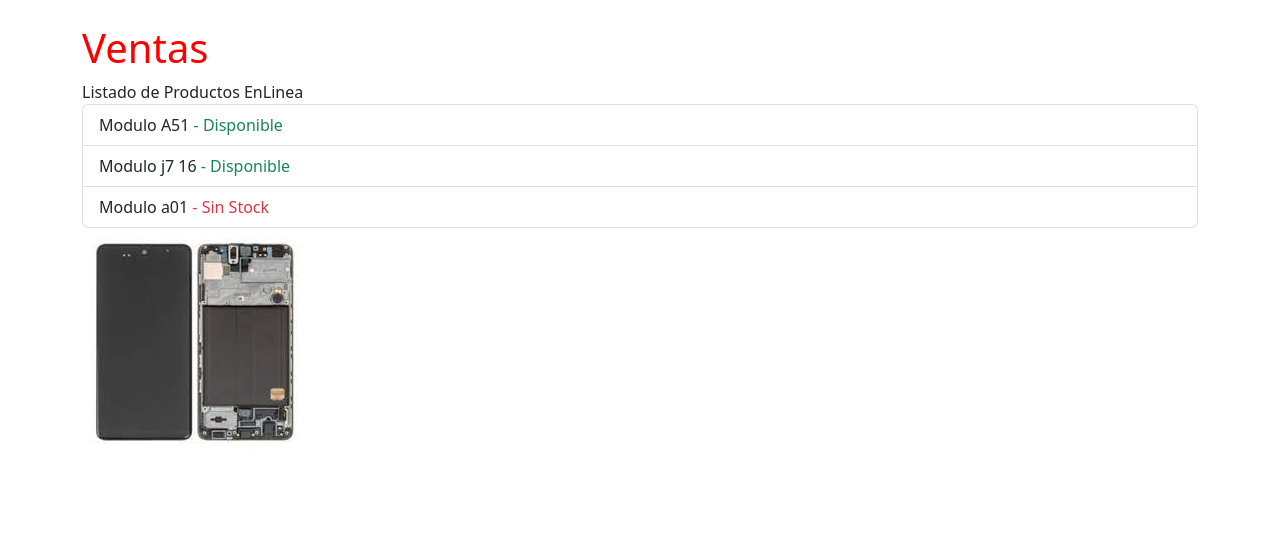
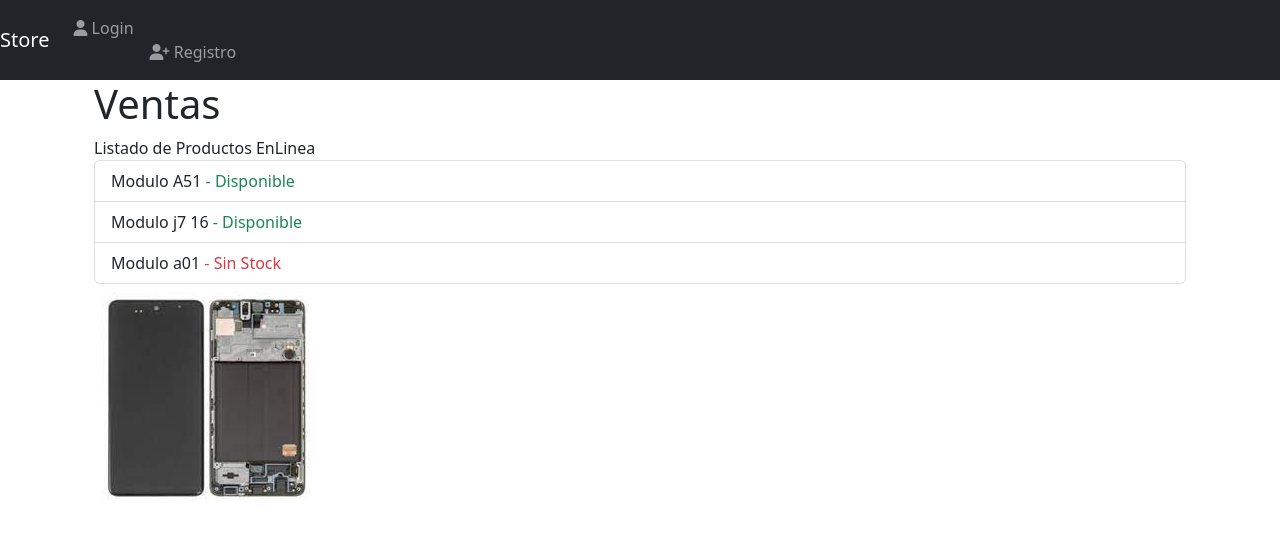
Before and after one commit to Christian-Coria/webshop, a Django app: page / in a window 1280 px wide. Shown: the top 539 px of the page. Run offline with Django 3.2, Linux system fonts and the light colour scheme; some libraries are stand-ins or nearby versions.

Commit message:
html, iconos, validaciones de usuarios

```diff
--- /dev/null
+++ b/shop/templates/base.html
@@ -0,0 +1,38 @@
+{% load static %}
+<!DOCTYPE html>
+
+<html>
+    <head>
+        <meta charset="utf-8">
+        <meta http-equiv="X-UA-Compatible" content="IE=edge">
+        <title></title>
+        <link href="https://cdn.jsdelivr.net/npm/bootstrap@5.2.2/dist/css/bootstrap.min.css" rel="stylesheet" integrity="sha384-Zenh87qX5JnK2Jl0vWa8Ck2rdkQ2Bzep5IDxbcnCeuOxjzrPF/et3URy9Bv1WTRi" crossorigin="anonymous">
+    </head>
+        <meta name="description" content="">
+        <meta name="viewport" content="width=device-width, initial-scale=1">
+        <link rel="stylesheet" href="">
+    </head>
+    <body>
+
+{% include 'navbar.html' %}
+
+        <div class="container">
+
+                {% include 'message.html' %}
+
+            <div class="row">
+
+            {% block content %}
+
+            {% endblock %}
+
+
+
+
+
+    </body>
+    <script src="https://kit.fontawesome.com/4ebfe76419.js" crossorigin="anonymous"></script>
+    <script src="https://cdn.jsdelivr.net/npm/@popperjs/core@2.11.6/dist/umd/popper.min.js" integrity="sha384-oBqDVmMz9ATKxIep9tiCxS/Z9fNfEXiDAYTujMAeBAsjFuCZSmKbSSUnQlmh/jp3" crossorigin="anonymous"></script>
+    <script src="https://cdn.jsdelivr.net/npm/bootstrap@5.2.3/dist/js/bootstrap.min.js" integrity="sha384-cuYeSxntonz0PPNlHhBs68uyIAVpIIOZZ5JqeqvYYIcEL727kskC66kF92t6Xl2V" crossorigin="anonymous"></script>
+    <script src="" async defer></script>
+</html>
--- a/shop/templates/index.html
+++ b/shop/templates/index.html
@@ -1,25 +1,9 @@
+{% extends 'base.html' %}
 {% load static %}
-<!doctype html>
-<html lang="en">
-  <head>
-    <meta charset="utf-8">
-    <meta name="viewport" content="width=device-width, initial-scale=1">
-    <title>{{ titulo }}</title>
-    <link href="https://cdn.jsdelivr.net/npm/bootstrap@5.2.2/dist/css/bootstrap.min.css" rel="stylesheet" integrity="sha384-Zenh87qX5JnK2Jl0vWa8Ck2rdkQ2Bzep5IDxbcnCeuOxjzrPF/et3URy9Bv1WTRi" crossorigin="anonymous">
-    <link rel="stylesheet" href="{% static 'css/style.css' %}">
-</head>
-<body>
-    <div class="container">
-        <dev class="container">
+{% block content %}
 
-    {% if messages %}
-        {% for message in messages %}
-           <div class="alert" {% if message.tags == 'succes'%}alert-succes{% else %}alert-danger{%endif%}>
-            <button type="button" class="close" data-dismiss="alert">X</button>
-        {% endfor %}
-    {% endif %}
-     <div class="row">
-        <dic class="col">
+
+        <div class="col">
                 <h1>Ventas</h1>
                 {{ message }}
                 {{ titulo }}
@@ -40,10 +24,5 @@
             <img src="{% static 'imagenes/a51.jfif' %}" alt="Modulo A51">
 
         </div>
-    </div>
-    </div>
-    <script src="https://cdn.jsdelivr.net/npm/bootstrap@5.2.2/dist/js/bootstrap.bundle.min.js" integrity="sha384-OERcA2EqjJCMA+/3y+gxIOqMEjwtxJY7qPCqsdltbNJuaOe923+mo//f6V8Qbsw3" crossorigin="anonymous"></script>
-    <script src="{% static 'js/main.js' %}"></script>
 
-</body>
-</html>
+{% endblock %}
--- /dev/null
+++ b/shop/templates/message.html
@@ -0,0 +1,7 @@
+<div class="container">
+    {% if messages %}
+        {% for message in messages %}
+           <div class="alert" {% if message.tags == 'succes'%}alert-succes{% else %}alert-danger{%endif%}>
+            <button type="button" class="close" data-dismiss="alert">X</button>
+        {% endfor %}
+    {% endif %}
--- /dev/null
+++ b/shop/templates/navbar.html
@@ -0,0 +1,42 @@
+<!-- navegacion estilo bootsrap-->
+
+{% url 'login' as login %}   {# creando la variable condicionamos la clase active #}
+{% url 'registro' as registro %}
+
+<nav class="navbar navbar-expand-md bg-dark navbar-dark">
+ <a href="" class="navbar-brand">Store</a>
+
+    <button type"button" name="button" class="navbar-toggler navbar-toggler-right" data-toggler="collpse" data-target="#navb">
+        <spam class="navbar-toggler-icon"></spam> {#este es el icono#}
+    </button>    {#este boton solo aparece si la pantalla es pequeña#}
+
+    <div id="navb" class="navbar-collapse collapse hide">
+
+        <ul class="nav navbar-nav ml-auto">
+
+            {% if user.is_autenticated %}
+                <li class="navbar-item">
+                    <a href="{% url 'logout' %}" class="nav-link">
+                        <spam class="fa-solid fa-right-from-bracket"></spam>
+                        Logout</a>
+                </li>
+
+            {% else %}
+{# la clase active indica al usuario donde esta utilizando condiciones if#}
+                <li class="navbar-item {% if request.path == login %}active{% endif %}">
+                    <a href="{{ login }}" class="nav-link">
+                        <spam class="fas fa-user"></spam> {# icono de user #}
+                        Login</a>
+                </li>
+
+                <li class="navbar-item {% if request.path == registro %}active{% endif %}">">
+                    <a href="{{ registro }}" class="nav-link">
+                        <spam class="fas fa-user-plus"></spam>
+                        Registro</a>
+                </li>
+            {% endif %}
+
+        </ul>
+    </div>
+
+</nav>
--- a/shop/views.py
+++ b/shop/views.py
@@ -21,6 +21,8 @@ def index(request):
           })
 
 def login_view(request):
+    if request.user.is_authenticated:
+        return redirect('index')  # esta validacion es para que el usuario no pueda ingresar desde la barra sin loguearse
 
     if request.method == 'POST':
         username = request.POST.get('username')
@@ -39,11 +41,16 @@ def login_view(request):
     })
 
 def logout_view(request):
+
+
     logout(request)
     messages.success(request, 'Deslogueado Exitosamente')
     return redirect('login')
 
 def registro(request):
+    if request.user.is_authenticated:
+        return redirect('index')  # esta validacion es para que el usuario no pueda ingresar desde la barra sin loguearse
+
     form = RegisterForm(request.POST or None) #le decimos que genere un formulario con los datos recibidos o si no se recibe nada vacio (None)
 
     if request.method == 'POST' and form.is_valid() :                    #concluimos que el formulario envio la informacion y validamos
```
Also changed, not shown: shop/templates/account/login.html (+4 -24 lines), shop/templates/account/registro.html (+4 -14 lines), README.md.
